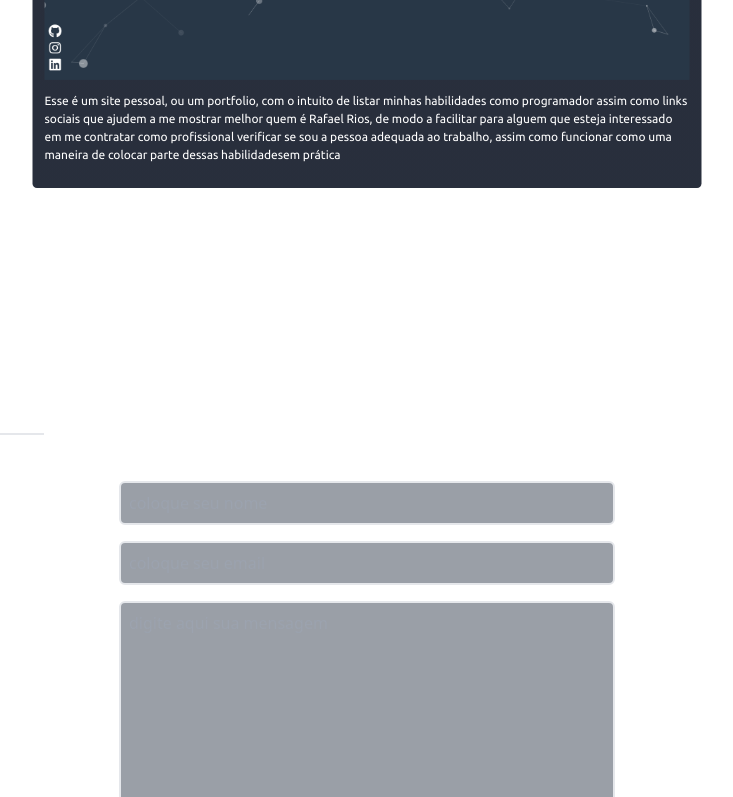
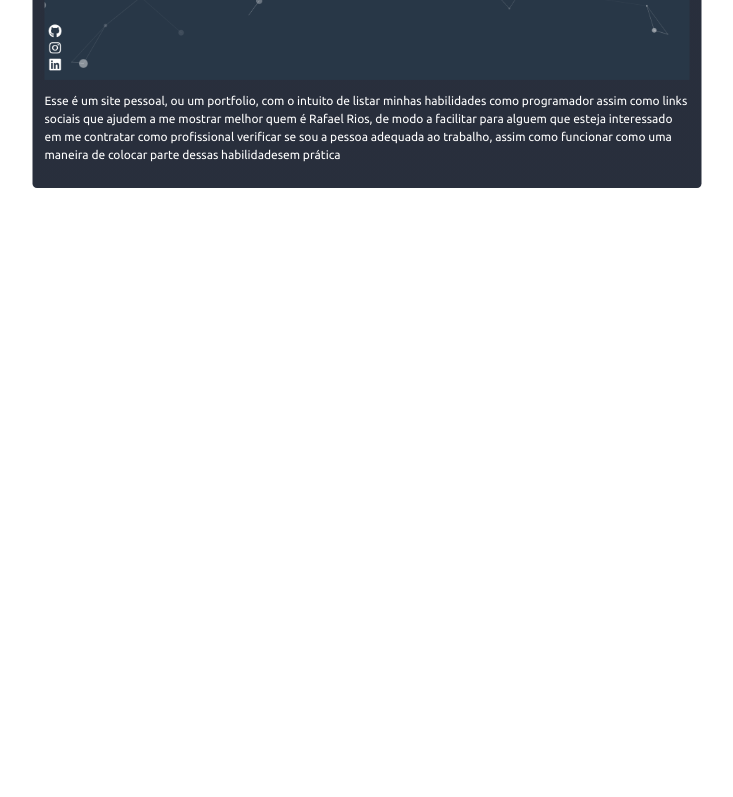
Before and after one commit to RafaelRaios/Portfolio, a React (Vite) app: page / in a window 1280 px wide. Shown: the part 2000-2797 px from the top of the page, without its empty margins (273-1006 px from the left). Built offline with nearby package versions, Linux system fonts and the light colour scheme.

Commit message:
experiences

```diff
--- a/src/App.jsx
+++ b/src/App.jsx
@@ -9,6 +9,7 @@ import { loadFull } from 'tsparticles'
 import Sobre from './components/sobre'
 import SocialLinks from './components/SocialLinks'
 import Contact from './components/contact'
+import Experience from './components/experience'
 
 function App() {
   const particlesInit = useCallback(async (engine) => {
@@ -35,6 +36,7 @@ function App() {
         <Home />
         <Sobre/>
         <Feitos/>
+        <Experience />
         <Contact />
         <SocialLinks />
       </div>
--- /dev/null
+++ b/src/components/experience.jsx
@@ -0,0 +1,9 @@
+import React from 'react'
+
+const Experience = () => {
+  return (
+    <div name="experiências" className='w-full h-screen'> </div>
+  )
+}
+
+export default Experience
--- a/src/components/feitos.jsx
+++ b/src/components/feitos.jsx
@@ -48,7 +48,7 @@ const Feitos = () => {
                     Adventures é um jogo de plataforma baseado em jogos como I Wanna be The Guy e cat mario, assim como um toque cômico do
                     jogo brasileiro Mineirinho Ultra Adventures,  em resumo esse jogo é um
                     jogo de plataforma voltado para proporcionar grandes dificuldades o jogador, de maneiras inusitadas
-                    <samp className=" cursor-pointer" onClick={() => setText1(!text1)}> como plataformas que  matam o jogador ao pousar nela.
+                    <samp className="text-white my-4 font-base justify-center items-center cursor-pointer" onClick={() => setText1(!text1)}> como plataformas que  matam o jogador ao pousar nela.
                          Nesse jogo eu fui responsável pelo game desing, pelos sprites,
                          pela programação do atirador,do personagem principal e pelas
                           telas de vitória e derrota</samp></p> }
--- a/src/components/navbar.jsx
+++ b/src/components/navbar.jsx
@@ -20,6 +20,10 @@ const Navbar = () => {
         },
         {
             id: 4,
+            lin: "experiências",
+        },
+        {
+            id: 5,
             lin: "contrate",
         },
     ];
```
